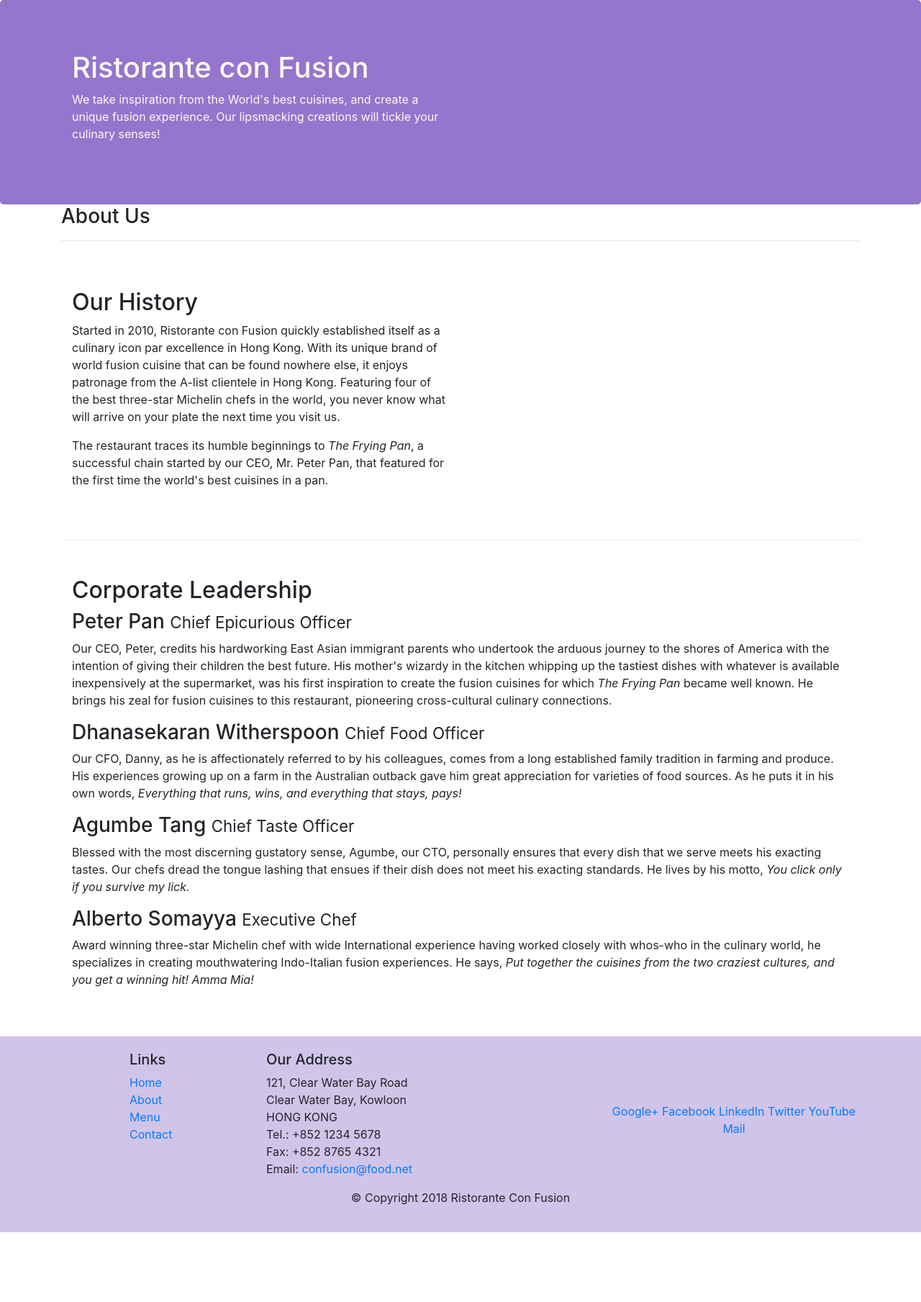
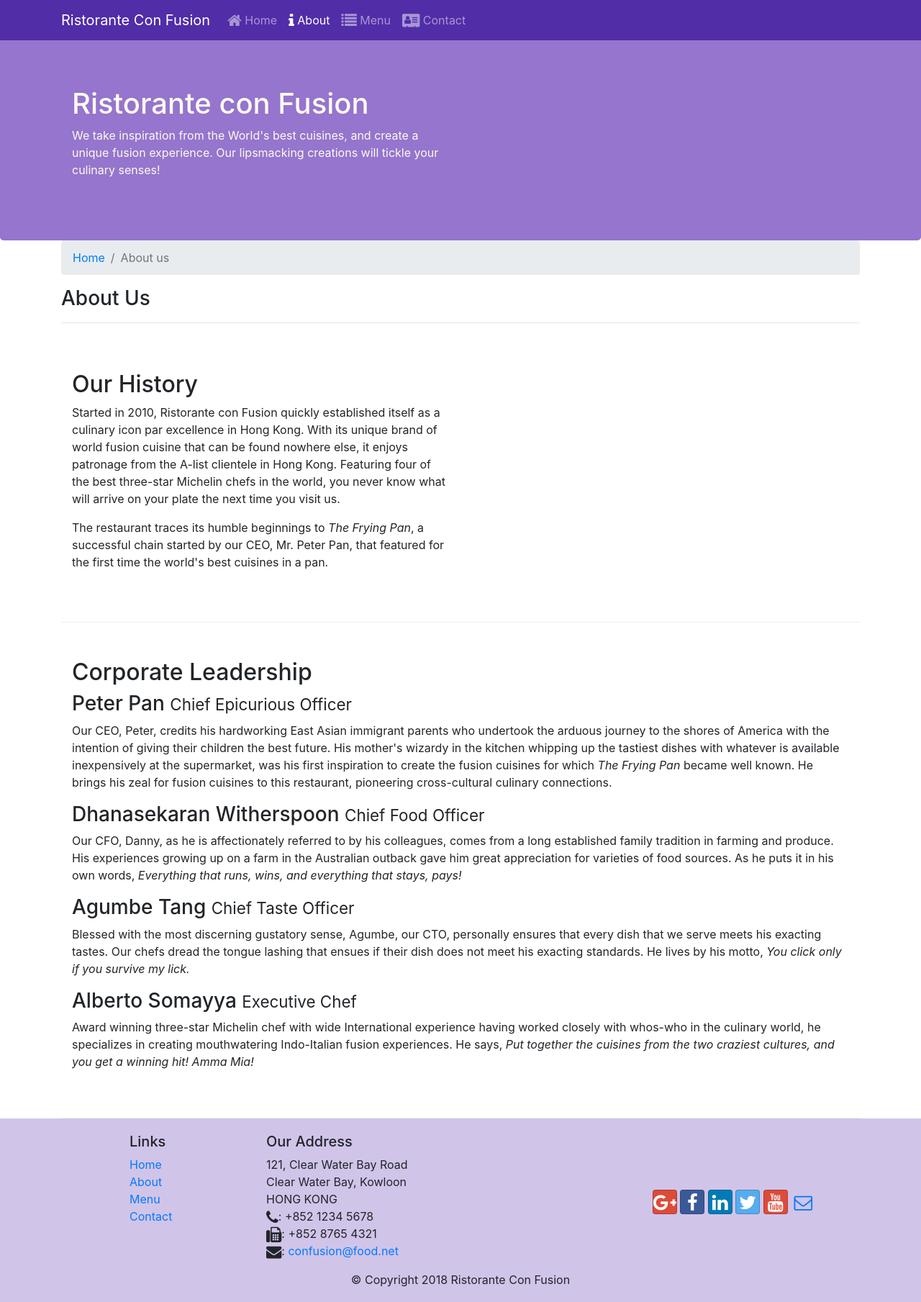
Before and after one commit to aniats/confusion-from-coursera-course-on-bootstrap, a website: page aboutus.html in a window 1280 px wide. Shown: the whole page at 72% size. Before the commit the page ends 1712 px from the top, so only its background shows below. Drawn offline with nearby package versions, Linux system fonts and the light colour scheme.

Commit message:
Breadcrumbs and icon images

```diff
--- a/aboutus.html
+++ b/aboutus.html
@@ -10,6 +10,8 @@
 
     <!-- Bootstrap CSS -->
     <link rel="stylesheet" href="node_modules/bootstrap/dist/css/bootstrap.min.css">
+    <link rel="stylesheet" href="node_modules/font-awesome/css/font-awesome.min.css">
+    <link rel="stylesheet" href="node_modules/bootstrap-social/bootstrap-social.css">
 
     <link rel="stylesheet" href="css/styles.css">
 
@@ -18,6 +20,26 @@
 </head>
 
 <body>
+
+    <nav class="navbar navbar-dark navbar-expand-sm fixed-top">
+
+        <div class="container">
+            <button class="navbar-toggler" type="button" data-toggle="collapse" data-target="#Navbar">
+                <span class="navbar-toggler-icon"></span>
+            </button>
+
+            <a class="navbar-brand" href="#">Ristorante Con Fusion</a>
+            <div class="collapse navbar-collapse" id="Navbar">
+                <ul class="navbar-nav mr-auto">
+                    <li class="nav-item"><a class="nav-link" href="#"><span class="fa fa-home fa-lg"></span> Home</a></li>
+                    <li class="nav-item active"><a class="nav-link" href="./aboutus.html"><span class="fa fa-info fa-lg"></span> About</a></li>
+                    <li class="nav-item"><a class="nav-link" href="#"><span class="fa fa-list fa-lg"></span> Menu</a></li>
+                    <li class="nav-item"><a class="nav-link" href="#"><span class="fa fa-address-card fa-lg"></span> Contact</a></li>
+                </ul>
+            </div>
+        </div>
+
+    </nav>
 
     <header class="jumbotron">
         <div class="container">
@@ -35,6 +57,10 @@
     <div>
         <div class="container">
             <div>
+                <ol class="col-12 breadcrumb">
+                    <li class="breadcrumb-item"><a href="./index.html">Home</a></li>
+                    <li class="breadcrumb-item active"><a>About us</a></li>
+                </ol>
                <h3>About Us</h3>
                <hr>
             </div>
@@ -90,7 +116,7 @@
                 <div class="col-4 offset-1 col-sm-2">
                     <h5>Links</h5>
                     <ul class="list-unstyled">
-                        <li><a href="#">Home</a></li>
+                        <li><a href="./index.html">Home</a></li>
                         <li><a href="#">About</a></li>
                         <li><a href="#">Menu</a></li>
                         <li><a href="#">Contact</a></li>
@@ -102,19 +128,19 @@
 		              121, Clear Water Bay Road<br>
 		              Clear Water Bay, Kowloon<br>
 		              HONG KONG<br>
-		              Tel.: +852 1234 5678<br>
-		              Fax: +852 8765 4321<br>
-		              Email: <a href="mailto:confusion@food.net">confusion@food.net</a>
+		              <i class="fa fa-phone fa-lg"></i>: +852 1234 5678<br>
+		              <i class="fa fa-fax fa-lg"></i>: +852 8765 4321<br>
+		              <i class="fa fa-envelope fa-lg"></i>: <a href="mailto:confusion@food.net">confusion@food.net</a>
 		           </address>
                 </div>
                 <div class="col-12 col-sm-4 align-self-center">
                     <div class="text-center">
-                        <a href="http://google.com/+">Google+</a>
-                        <a href="http://www.facebook.com/profile.php?id=">Facebook</a>
-                        <a href="http://www.linkedin.com/in/">LinkedIn</a>
-                        <a href="http://twitter.com/">Twitter</a>
-                        <a href="http://youtube.com/">YouTube</a>
-                        <a href="mailto:">Mail</a>
+                        <a class="btn btn-social-icon btn-google" href="http://google.com/+"><i class="fa fa-google-plus"></i></a>
+                        <a class="btn btn-social-icon btn-facebook" href="http://www.facebook.com/profile.php?id="><i class="fa fa-facebook"></i></a>
+                        <a class="btn btn-social-icon btn-linkedin" href="http://www.linkedin.com/in/"><i class="fa fa-linkedin"></i></a>
+                        <a class="btn btn-social-icon btn-twitter" href="http://twitter.com/"><i class="fa fa-twitter"></i></a>
+                        <a class="btn btn-social-icon btn-google" href="http://youtube.com/"><i class="fa fa-youtube"></i></a>
+                        <a class="btn btn-social-icon" href="mailto:"><i class="fa fa-envelope-o"></i></a>
                     </div>
                 </div>
            </div>
--- a/css/styles.css
+++ b/css/styles.css
@@ -28,3 +28,12 @@
     margin: 0px;
     color: #0F0F0F;
 }
+
+body {
+    padding: 50px 0px 0px 0px;
+    z-index: 0;
+}
+
+.navbar-dark {
+    background-color: #512DA8;
+}
--- a/package.json
+++ b/package.json
@@ -15,6 +15,8 @@
   },
   "dependencies": {
     "bootstrap": "^4.0.0",
+    "bootstrap-social": "^5.1.1",
+    "font-awesome": "^4.7.0",
     "jquery": "^3.3.1",
     "popper.js": "^1.12.9"
   }
```
Also changed, not shown: index.html (+23 -0 lines), 1 other file.
